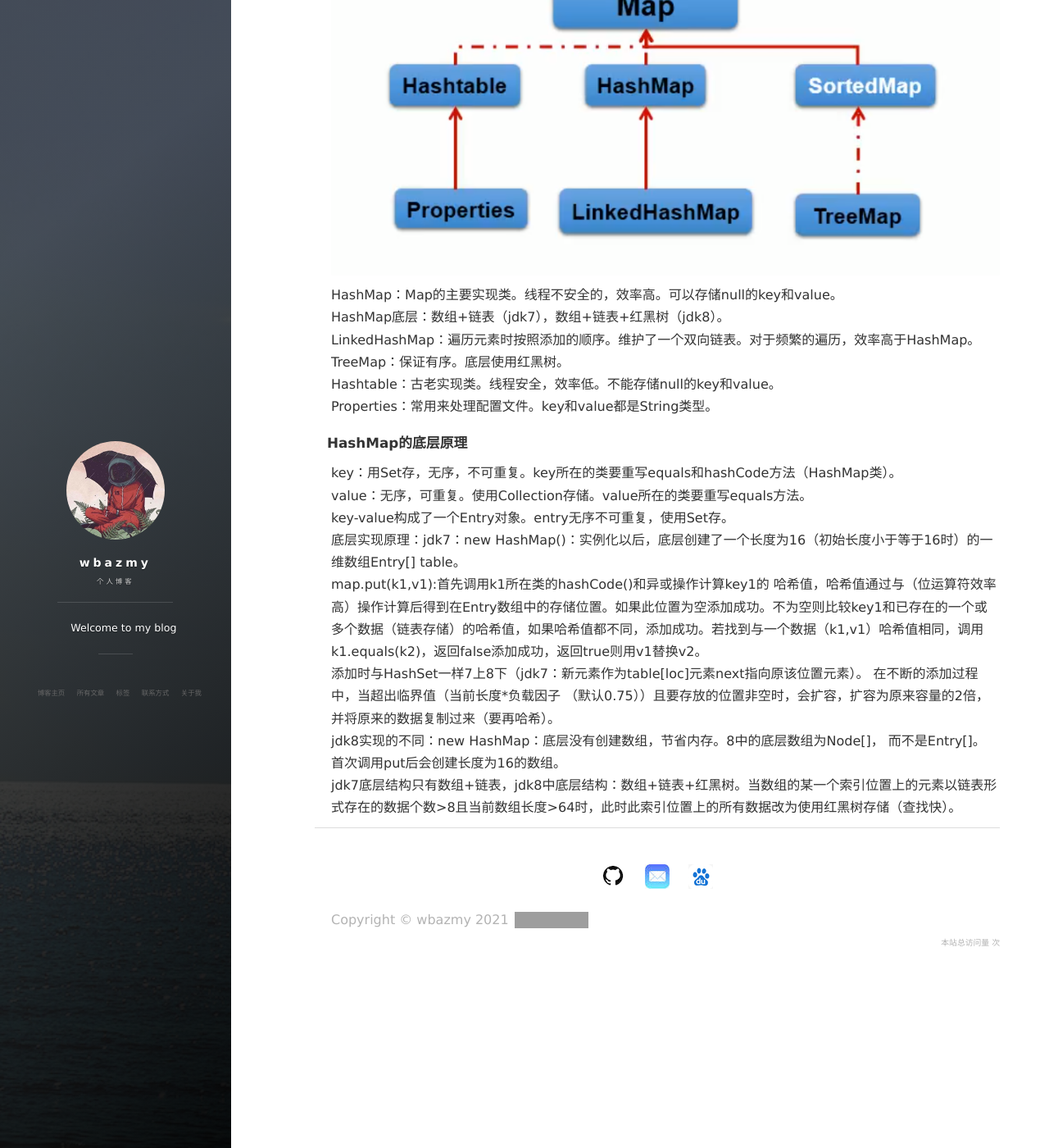
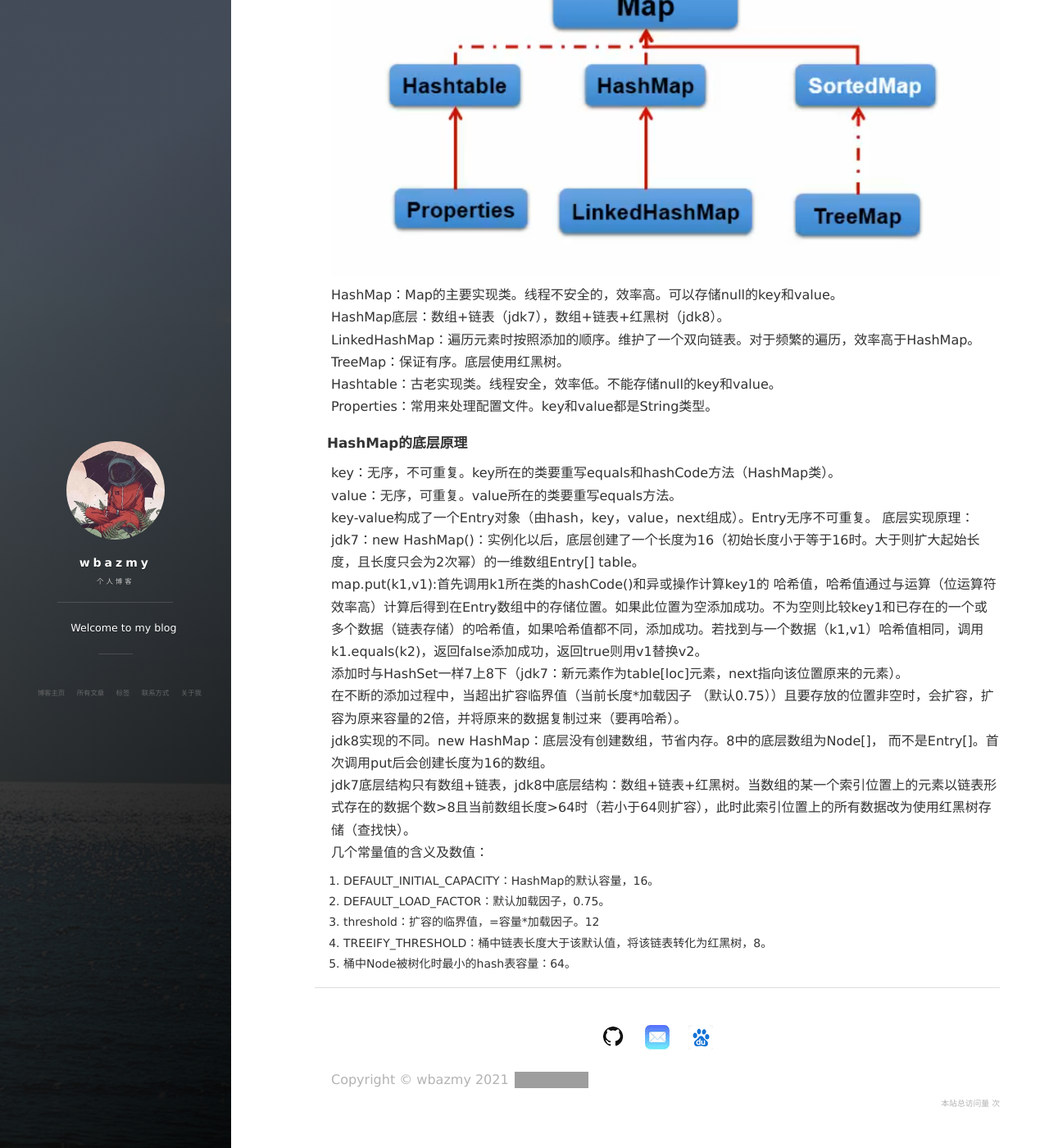
Before and after one commit to wbazmy/wbazmy.github.io, a Jekyll site: the page built from _posts/2021-10-16-集合.md, in a window 1280 px wide and 1400 px high, scrolled down 18767 px. Shown: the whole window at 82% size. Built offline with Jekyll 4.4.1, drawn with Linux system fonts in a browser that asks for light colours; nearby versions of some CDN libraries; comment, search, counter and statistics services are not loaded; grey boxes are pictures that could not be loaded.

Commit message:
Update 2021-10-16-集合.md

```diff
--- a/_posts/2021-10-16-集合.md
+++ b/_posts/2021-10-16-集合.md
@@ -526,13 +526,18 @@ TreeMap：保证有序。底层使用红黑树。
 Hashtable：古老实现类。线程安全，效率低。不能存储null的key和value。
 Properties：常用来处理配置文件。key和value都是String类型。
 #### HashMap的底层原理
-key：用Set存，无序，不可重复。key所在的类要重写equals和hashCode方法（HashMap类）。
-value：无序，可重复。使用Collection存储。value所在的类要重写equals方法。
-key-value构成了一个Entry对象。entry无序不可重复，使用Set存。
-底层实现原理：jdk7：new HashMap()：实例化以后，底层创建了一个长度为16（初始长度小于等于16时）的一维数组Entry[] table。
-map.put(k1,v1):首先调用k1所在类的hashCode()和异或操作计算key1的 哈希值，哈希值通过与（位运算符效率高）操作计算后得到在Entry数组中的存储位置。如果此位置为空添加成功。不为空则比较key1和已存在的一个或多个数据（链表存储）的哈希值，如果哈希值都不同，添加成功。若找到与一个数据（k1,v1）哈希值相同，调用k1.equals(k2)，返回false添加成功，返回true则用v1替换v2。
-添加时与HashSet一样7上8下（jdk7：新元素作为table[loc]元素next指向原该位置元素）。
-在不断的添加过程中，当超出临界值（当前长度*负载因子 （默认0.75））且要存放的位置非空时，会扩容，扩容为原来容量的2倍，并将原来的数据复制过来（要再哈希）。
-jdk8实现的不同：new HashMap：底层没有创建数组，节省内存。8中的底层数组为Node[]， 而不是Entry[]。
-首次调用put后会创建长度为16的数组。
-jdk7底层结构只有数组+链表，jdk8中底层结构：数组+链表+红黑树。当数组的某一个索引位置上的元素以链表形式存在的数据个数>8且当前数组长度>64时，此时此索引位置上的所有数据改为使用红黑树存储（查找快）。
+key：无序，不可重复。key所在的类要重写equals和hashCode方法（HashMap类）。
+value：无序，可重复。value所在的类要重写equals方法。
+key-value构成了一个Entry对象（由hash，key，value，next组成）。Entry无序不可重复。
+底层实现原理：jdk7：new HashMap()：实例化以后，底层创建了一个长度为16（初始长度小于等于16时。大于则扩大起始长度，且长度只会为2次幂）的一维数组Entry[] table。
+map.put(k1,v1):首先调用k1所在类的hashCode()和异或操作计算key1的 哈希值，哈希值通过与运算（位运算符效率高）计算后得到在Entry数组中的存储位置。如果此位置为空添加成功。不为空则比较key1和已存在的一个或多个数据（链表存储）的哈希值，如果哈希值都不同，添加成功。若找到与一个数据（k1,v1）哈希值相同，调用k1.equals(k2)，返回false添加成功，返回true则用v1替换v2。
+添加时与HashSet一样7上8下（jdk7：新元素作为table[loc]元素，next指向该位置原来的元素）。
+在不断的添加过程中，当超出扩容临界值（当前长度*加载因子 （默认0.75））且要存放的位置非空时，会扩容，扩容为原来容量的2倍，并将原来的数据复制过来（要再哈希）。
+jdk8实现的不同。new HashMap：底层没有创建数组，节省内存。8中的底层数组为Node[]， 而不是Entry[]。首次调用put后会创建长度为16的数组。
+jdk7底层结构只有数组+链表，jdk8中底层结构：数组+链表+红黑树。当数组的某一个索引位置上的元素以链表形式存在的数据个数>8且当前数组长度>64时（若小于64则扩容），此时此索引位置上的所有数据改为使用红黑树存储（查找快）。
+几个常量值的含义及数值：
+1. DEFAULT_INITIAL_CAPACITY：HashMap的默认容量，16。
+2. DEFAULT_LOAD_FACTOR：默认加载因子，0.75。
+3. threshold：扩容的临界值，=容量*加载因子。12
+4. TREEIFY_THRESHOLD：桶中链表长度大于该默认值，将该链表转化为红黑树，8。
+5. 桶中Node被树化时最小的hash表容量：64。
```
